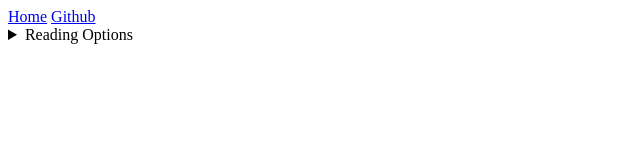
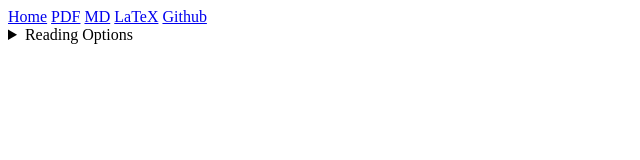
Before and after one commit to bugsarchive/bugsarchive.github.io, a website: page src/posttop.html in a window 1280 px wide. Shown: the whole page, without its empty margins (0-640 px from the left). Drawn offline with Linux system fonts and the light colour scheme.

Commit message:
feat: pdf, md, and tex file downloads with pandoc

```diff
--- a/src/posttop.html
+++ b/src/posttop.html
@@ -15,6 +15,9 @@
 		<div></div>
 		<div class="flex gap-4">
 			<a href="/">Home</a>
+			<a href="POST.pdf">PDF</a>
+			<a href="POST.md">MD</a>
+			<a href="POST.tex">LaTeX</a>
 			<a href="https://github.com/bugsarchive">Github</a>
 			<details class="relative">
 				<summary>Reading Options</summary>
```
Also changed, not shown: 1 other file.
